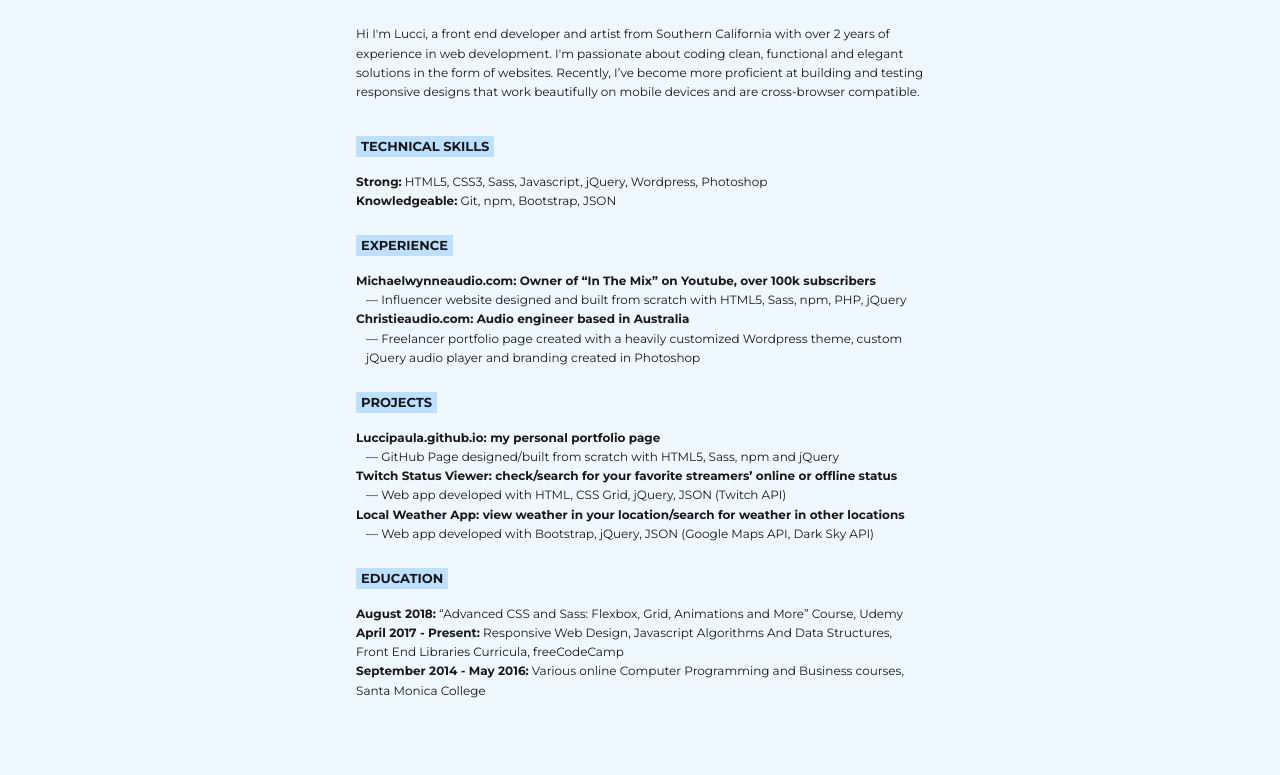
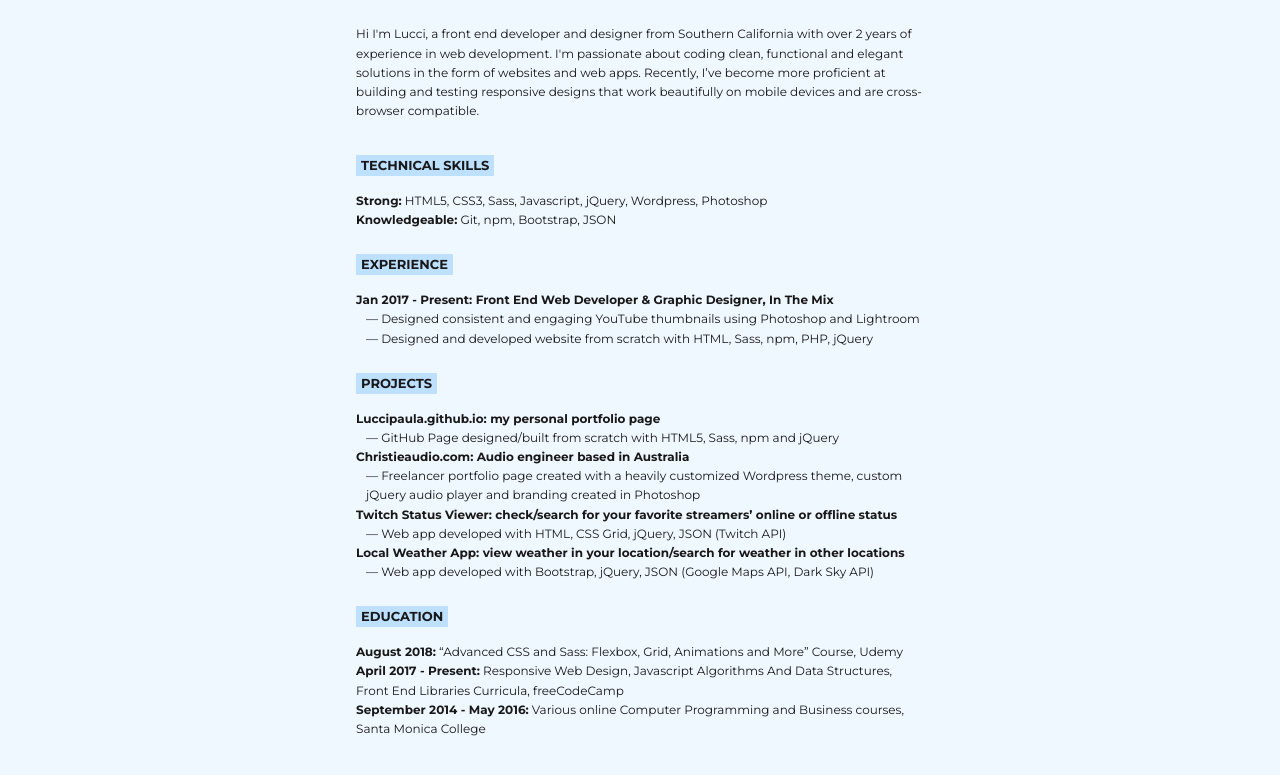
Before and after one commit to lucciwynne/resume, a website: page index.html in a window 1280 px wide. Shown: the part 137-912 px from the top of the page. Drawn offline with nearby package versions, Linux system fonts and the light colour scheme.

Commit message:
Updated resume

```diff
--- a/index.html
+++ b/index.html
@@ -40,7 +40,7 @@
 			</div>
 
 			<p class="resume__content--summary">
-				Hi I'm Lucci, a front end developer and artist from Southern California with over 2 years of experience in web development. I'm passionate about coding clean, functional and elegant solutions in the form of websites. Recently, I’ve become more proficient at building and testing responsive designs that work beautifully on mobile devices and are cross-browser compatible.
+				Hi I'm Lucci, a front end developer and designer from Southern California with over 2 years of experience in web development. I'm passionate about coding clean, functional and elegant solutions in the form of websites and web apps. Recently, I’ve become more proficient at building and testing responsive designs that work beautifully on mobile devices and are cross-browser compatible.
 			</p>
 
 			<div class="resume__content--section">
@@ -56,16 +56,13 @@
 			<div class="resume__content--section">
 				<h3 class="resume__content--heading">Experience</h3>
 				<p class="resume__content--text">
-					<strong>Michaelwynneaudio.com: Owner of “In The Mix” on Youtube, over 100k subscribers</strong>
+					<strong>Jan 2017 - Present: Front End Web Developer & Graphic Designer, In The Mix</strong>
 				</p>
 				<p class="resume__content--text list">
-					&mdash; Influencer website designed and built from scratch with HTML5, Sass, npm, PHP, jQuery
-				</p>
-				<p class="resume__content--text">
-					<strong>Christieaudio.com: Audio engineer based in Australia</strong>
+					&mdash; Designed consistent and engaging YouTube thumbnails using Photoshop and Lightroom
 				</p>
 				<p class="resume__content--text list">
-					&mdash; Freelancer portfolio page created with a heavily customized Wordpress theme, custom jQuery audio player and branding created in Photoshop
+					&mdash; Designed and developed website from scratch with HTML, Sass, npm, PHP, jQuery
 				</p>
 			</div>
 
@@ -76,6 +73,12 @@
 				</p>
 				<p class="resume__content--text list">
 					&mdash; GitHub Page designed/built from scratch with HTML5, Sass, npm and jQuery
+				</p>
+				<p class="resume__content--text">
+					<strong>Christieaudio.com: Audio engineer based in Australia</strong>
+				</p>
+				<p class="resume__content--text list">
+					&mdash; Freelancer portfolio page created with a heavily customized Wordpress theme, custom jQuery audio player and branding created in Photoshop
 				</p>
 				<p class="resume__content--text">
 					<strong>Twitch Status Viewer: check/search for your favorite streamers’ online or offline status</strong>
@@ -107,7 +110,7 @@
 		</div>
 
 		<div class="resume__download">
-			<a href="https://docs.google.com/document/d/1RdAPcRRMBEUkM88JD9FdVScsCqK2x96JkeH0rSrVNeM/edit?usp=sharing" class="resume__link" target="_blank">
+			<a href="https://docs.google.com/document/d/1HOuNy2bbnwc7svNPXiW79Nycb5jhRN1tg_Q1mZXGHo4/edit?usp=sharing" class="resume__link" target="_blank">
 				<svg class="resume__icon">
 					<use xlink:href="img/sprite.svg#icon-google-drive"></use>
 				</svg>
```
Also changed, not shown: 1 other file.
